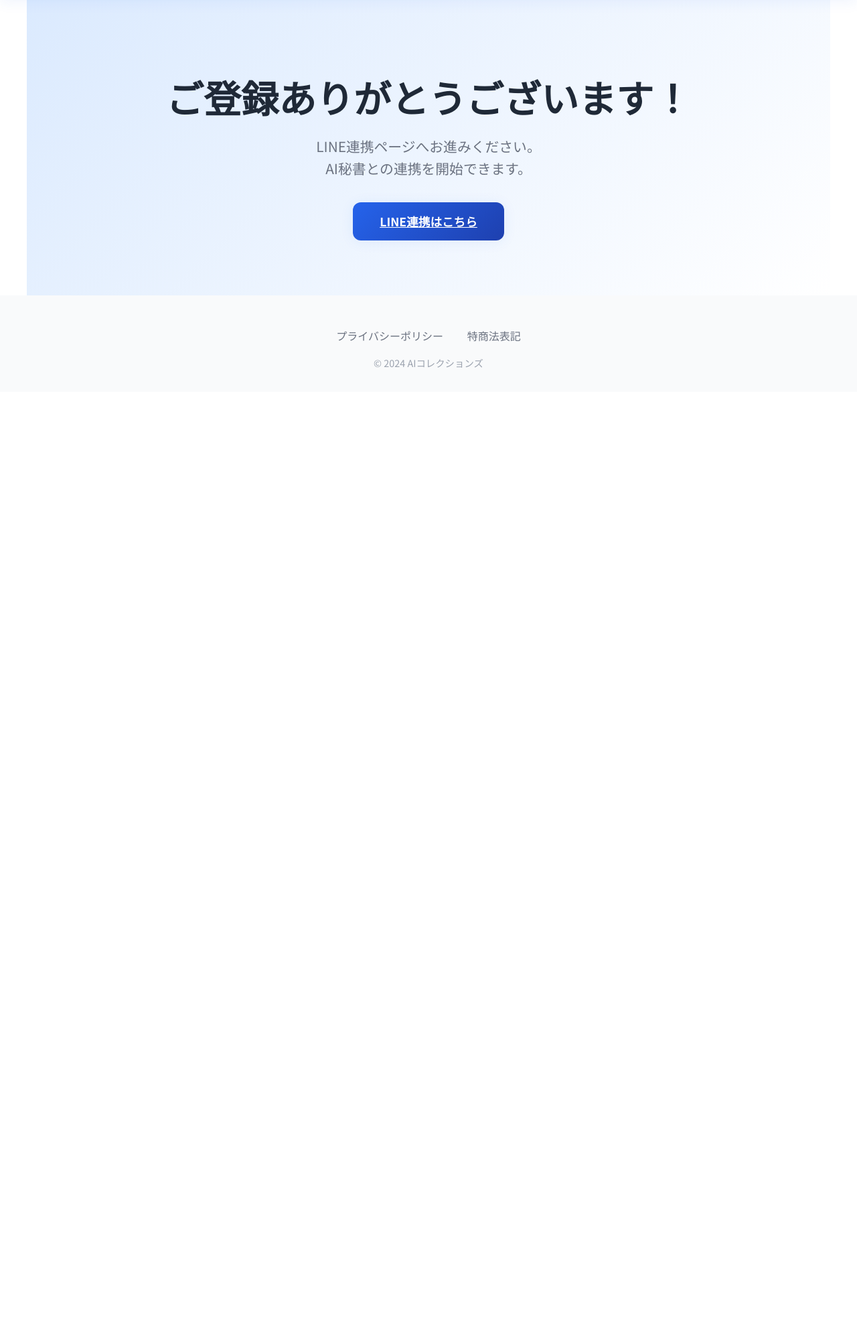
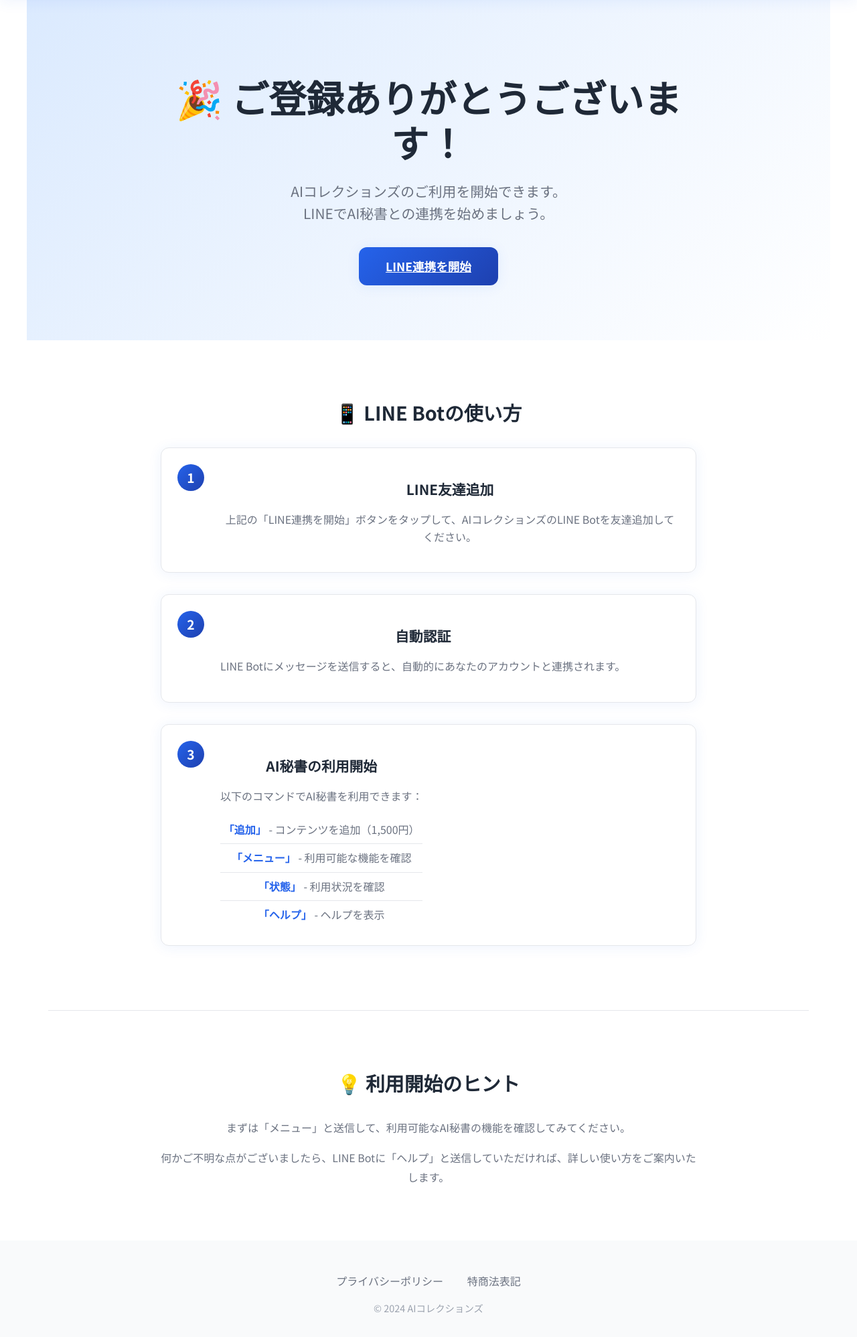
Before and after one commit to kikuchi-mizuki/lp, a Flask app: page /thanks in a window 1280 px wide. Shown: the part 83-2079 px from the top of the page at 67% size. Before the commit the page ends 632 px from the top, so only its background shows below. Run offline with Flask 3, Linux system fonts and the light colour scheme; some libraries are stand-ins or nearby versions.

Commit message:
LINE Bot操作設定の改善とthanksページの充実

```diff
--- a/lp/app.py
+++ b/lp/app.py
@@ -180,85 +180,213 @@
         expected_signature = base64.b64encode(hash).decode('utf-8')
         if not hmac.compare_digest(signature, expected_signature):
             abort(400, 'Invalid signature')
+
     # イベント処理
     events = json.loads(body).get('events', [])
     for event in events:
         if event.get('type') == 'message' and event['message'].get('type') == 'text':
             user_id = event['source']['userId']
             text = event['message']['text']
+
+            # ユーザー情報を取得
+            conn = get_db_connection()
+            c = conn.cursor()
+            c.execute('SELECT id, stripe_subscription_id, line_user_id FROM users WHERE line_user_id = %s', (user_id,))
+            user = c.fetchone()
+
+            if not user:
+                # line_user_id未登録なら最新ユーザーを取得し、紐付け
+                c.execute('SELECT id, stripe_subscription_id FROM users WHERE line_user_id IS NULL ORDER BY created_at DESC LIMIT 1')
+                user = c.fetchone()
+                if user:
+                    c.execute('UPDATE users SET line_user_id = %s WHERE id = %s', (user_id, user[0]))
+                    conn.commit()
+                    # 歓迎メッセージを送信
+                    send_line_message(event['replyToken'], get_welcome_message())
+                else:
+                    # ユーザー未登録
+                    send_line_message(event['replyToken'], get_not_registered_message())
+                conn.close()
+                continue
+
+            # 登録済みユーザーの処理
+            user_id_db = user[0]
+            stripe_subscription_id = user[1]
+
+            # コマンド処理
             if text == '追加':
-                print(f'ユーザー {user_id} から「追加」メッセージ受信')
-                # DBからユーザー情報取得
-                conn = get_db_connection()
-                c = conn.cursor()
-                c.execute('SELECT id, stripe_subscription_id, line_user_id FROM users WHERE line_user_id = %s', (user_id,))
-                user = c.fetchone()
-                if not user:
-                    # line_user_id未登録ならstripe_customer_idで最新ユーザーを取得し、紐付け
-                    c.execute('SELECT id, stripe_subscription_id FROM users WHERE line_user_id IS NULL ORDER BY created_at DESC LIMIT 1')
-                    user = c.fetchone()
-                    if user:
-                        c.execute('UPDATE users SET line_user_id = %s WHERE id = %s', (user_id, user[0]))
-                        conn.commit()
-                    else:
-                        conn.close()
-                        # ユーザー未登録
-                        reply_token = event['replyToken']
-                        headers = {
-                            'Authorization': f'Bearer {LINE_CHANNEL_ACCESS_TOKEN}',
-                            'Content-Type': 'application/json'
-                        }
-                        data = {
-                            'replyToken': reply_token,
-                            'messages': [
-                                {'type': 'text', 'text': 'ご登録情報が見つかりません。先にLPからご登録ください。'}
-                            ]
-                        }
-                        requests.post('https://api.line.me/v2/bot/message/reply', headers=headers, json=data)
-                        return jsonify({'status': 'ok'})
-                user_id_db = user[0]
-                stripe_subscription_id = user[1]
-                # Stripeからsubscription_item_id取得
-                subscription = stripe.Subscription.retrieve(stripe_subscription_id)
-                # 最初のitemを従量課金と仮定
-                usage_item = None
-                for item in subscription['items']['data']:
-                    if item['price']['id'] == USAGE_PRICE_ID:
-                        usage_item = item
-                        break
-                if not usage_item:
-                    conn.close()
-                    print('従量課金アイテムが見つかりません')
-                    return jsonify({'status': 'ok'})
-                subscription_item_id = usage_item['id']
-                try:
-                    usage_record = stripe.SubscriptionItem.create_usage_record(
-                        subscription_item_id,
-                        quantity=1,
-                        timestamp=int(__import__('time').time()),
-                        action='increment',
-                    )
-                    # usage_logsに記録
-                    c.execute('INSERT INTO usage_logs (user_id, usage_quantity, stripe_usage_record_id) VALUES (%s, %s, %s)',
-                              (user_id_db, 1, usage_record.id))
-                    conn.commit()
-                    # LINEに返信
-                    reply_token = event['replyToken']
-                    headers = {
-                        'Authorization': f'Bearer {LINE_CHANNEL_ACCESS_TOKEN}',
-                        'Content-Type': 'application/json'
-                    }
-                    data = {
-                        'replyToken': reply_token,
-                        'messages': [
-                            {'type': 'text', 'text': 'コンテンツ追加を受け付けました！'}
-                        ]
-                    }
-                    requests.post('https://api.line.me/v2/bot/message/reply', headers=headers, json=data)
-                except Exception as e:
-                    print('Usage Record作成エラー:', e)
-                conn.close()
+                handle_add_content(event['replyToken'], user_id_db, stripe_subscription_id)
+            elif text == 'メニュー':
+                send_line_message(event['replyToken'], get_menu_message())
+            elif text == 'ヘルプ':
+                send_line_message(event['replyToken'], get_help_message())
+            elif text == '状態':
+                handle_status_check(event['replyToken'], user_id_db)
+            else:
+                send_line_message(event['replyToken'], get_default_message())
+
+            conn.close()
+
     return jsonify({'status': 'ok'})
+
+def send_line_message(reply_token, message):
+    """LINEメッセージを送信"""
+    headers = {
+        'Authorization': f'Bearer {LINE_CHANNEL_ACCESS_TOKEN}',
+        'Content-Type': 'application/json'
+    }
+    data = {
+        'replyToken': reply_token,
+        'messages': [{'type': 'text', 'text': message}]
+    }
+    try:
+        response = requests.post('https://api.line.me/v2/bot/message/reply', headers=headers, json=data)
+        response.raise_for_status()
+    except Exception as e:
+        print(f'LINEメッセージ送信エラー: {e}')
+
+def get_welcome_message():
+    """歓迎メッセージ"""
+    return """🎉 AIコレクションズへようこそ！
+
+あなたのAI秘書が準備できました。
+
+📋 利用可能なコマンド：
+• 「追加」- コンテンツを追加
+• 「メニュー」- メニューを表示
+• 「状態」- 利用状況を確認
+• 「ヘルプ」- ヘルプを表示
+
+何かご質問がございましたら、お気軽にお声かけください！"""
+
+def get_menu_message():
+    """メニューメッセージ"""
+    return """📋 AIコレクションズ メニュー
+
+🤖 利用可能なAI秘書：
+1. AI予定秘書 - スケジュール管理
+2. AI経理秘書 - 見積書・請求書作成
+3. AIタスクコンシェルジュ - タスク最適配置
+
+💡 コマンド：
+• 「追加」- コンテンツを追加
+• 「状態」- 利用状況を確認
+• 「ヘルプ」- ヘルプを表示
+
+何かご質問がございましたら、お気軽にお声かけください！"""
+
+def get_help_message():
+    """ヘルプメッセージ"""
+    return """❓ AIコレクションズ ヘルプ
+
+📝 基本的な使い方：
+1. 「追加」と送信してコンテンツを追加
+2. 「状態」で利用状況を確認
+3. 「メニュー」で利用可能な機能を確認
+
+🔧 サポート：
+ご不明な点がございましたら、以下のコマンドをお試しください：
+• 「メニュー」- 機能一覧
+• 「状態」- 現在の利用状況
+
+お困りの際は、いつでもお声かけください！"""
+
+def get_not_registered_message():
+    """未登録ユーザーメッセージ"""
+    return """⚠️ ご登録情報が見つかりません
+
+AIコレクションズをご利用いただくには、先にLPからご登録が必要です。
+
+🌐 登録はこちらから：
+https://lp-production-xxxx.up.railway.app
+
+ご登録後、再度お声かけください！"""
+
+def get_default_message():
+    """デフォルトメッセージ"""
+    return """💬 何かお手伝いできることはありますか？
+
+📋 利用可能なコマンド：
+• 「追加」- コンテンツを追加
+• 「メニュー」- メニューを表示
+• 「状態」- 利用状況を確認
+• 「ヘルプ」- ヘルプを表示
+
+お気軽にお声かけください！"""
+
+def handle_add_content(reply_token, user_id_db, stripe_subscription_id):
+    """コンテンツ追加処理"""
+    try:
+        # Stripeからsubscription_item_id取得
+        subscription = stripe.Subscription.retrieve(stripe_subscription_id)
+        usage_item = None
+        for item in subscription['items']['data']:
+            if item['price']['id'] == USAGE_PRICE_ID:
+                usage_item = item
+                break
+
+        if not usage_item:
+            send_line_message(reply_token, "❌ 従量課金アイテムが見つかりません。サポートにお問い合わせください。")
+            return
+
+        subscription_item_id = usage_item['id']
+
+        # Usage Record作成
+        usage_record = stripe.SubscriptionItem.create_usage_record(
+            subscription_item_id,
+            quantity=1,
+            timestamp=int(__import__('time').time()),
+            action='increment',
+        )
+
+        # DBに記録
+        conn = get_db_connection()
+        c = conn.cursor()
+        c.execute('INSERT INTO usage_logs (user_id, usage_quantity, stripe_usage_record_id) VALUES (%s, %s, %s)',
+                  (user_id_db, 1, usage_record.id))
+        conn.commit()
+        conn.close()
+
+        # 成功メッセージ
+        success_message = """✅ コンテンツ追加を受け付けました！
+
+📊 追加内容：
+• AI秘書機能 1件追加
+
+💰 料金：
+• 追加料金：1,500円（次回請求時に反映）
+
+何か他にお手伝いできることはありますか？"""
+
+        send_line_message(reply_token, success_message)
+
+    except Exception as e:
+        print(f'コンテンツ追加エラー: {e}')
+        send_line_message(reply_token, "❌ エラーが発生しました。しばらく時間をおいて再度お試しください。")
+
+def handle_status_check(reply_token, user_id_db):
+    """利用状況確認"""
+    try:
+        conn = get_db_connection()
+        c = conn.cursor()
+        c.execute('SELECT COUNT(*) FROM usage_logs WHERE user_id = %s', (user_id_db,))
+        usage_count = c.fetchone()[0]
+        conn.close()
+
+        status_message = f"""📊 利用状況
+
+📈 今月の追加回数：{usage_count}回
+💰 追加料金：{usage_count * 1500}円
+
+💡 ヒント：
+• 「追加」でコンテンツを追加
+• 「メニュー」で機能一覧を確認"""
+
+        send_line_message(reply_token, status_message)
+
+    except Exception as e:
+        print(f'利用状況確認エラー: {e}')
+        send_line_message(reply_token, "❌ 利用状況の取得に失敗しました。しばらく時間をおいて再度お試しください。")
 
 if __name__ == '__main__':
     app.run(debug=True)
--- a/lp/static/css/style.css
+++ b/lp/static/css/style.css
@@ -568,3 +568,92 @@
   display: block;
   object-fit: contain;
 }
+
+/* LINE Instructions Styles */
+.line-instructions {
+  max-width: 800px;
+  margin: 0 auto;
+}
+
+.instruction-step {
+  display: flex;
+  align-items: flex-start;
+  margin-bottom: 2rem;
+  padding: 1.5rem;
+  background: var(--background-white);
+  border-radius: var(--radius-medium);
+  box-shadow: var(--shadow-soft);
+  border: 1px solid var(--border-light);
+}
+
+.step-number {
+  width: 40px;
+  height: 40px;
+  background: linear-gradient(135deg, var(--primary-color) 0%, var(--primary-dark) 100%);
+  color: var(--background-white);
+  border-radius: 50%;
+  display: flex;
+  align-items: center;
+  justify-content: center;
+  font-weight: 700;
+  font-size: 1.2rem;
+  margin-right: 1.5rem;
+  flex-shrink: 0;
+}
+
+.step-content h3 {
+  font-size: 1.3rem;
+  font-weight: 600;
+  color: var(--text-dark);
+  margin-bottom: 0.5rem;
+}
+
+.step-content p {
+  color: var(--text-gray);
+  line-height: 1.6;
+  margin-bottom: 1rem;
+}
+
+.command-list {
+  list-style: none;
+  padding: 0;
+  margin: 0;
+}
+
+.command-list li {
+  padding: 0.5rem 0;
+  border-bottom: 1px solid var(--border-light);
+  color: var(--text-gray);
+}
+
+.command-list li:last-child {
+  border-bottom: none;
+}
+
+.command-list strong {
+  color: var(--primary-color);
+  font-weight: 600;
+}
+
+.tips-content {
+  text-align: center;
+  color: var(--text-gray);
+  line-height: 1.8;
+}
+
+.tips-content p {
+  margin-bottom: 1rem;
+}
+
+/* Responsive adjustments for instructions */
+@media (max-width: 768px) {
+  .instruction-step {
+    flex-direction: column;
+    text-align: center;
+  }
+
+  .step-number {
+    margin-right: 0;
+    margin-bottom: 1rem;
+  }
+}
--- a/lp/templates/thanks.html
+++ b/lp/templates/thanks.html
@@ -18,9 +18,56 @@
     <main>
         <section class="hero">
             <div class="hero-content">
-                <h1 class="hero-title">ご登録ありがとうございます！</h1>
-                <p class="hero-subtitle">LINE連携ページへお進みください。<br>AI秘書との連携を開始できます。</p>
-                <a href="https://lin.ee/kXfKDNc" target="_blank" class="hero-btn">LINE連携はこちら</a>
+                <h1 class="hero-title">🎉 ご登録ありがとうございます！</h1>
+                <p class="hero-subtitle">AIコレクションズのご利用を開始できます。<br>LINEでAI秘書との連携を始めましょう。</p>
+                <a href="https://lin.ee/kXfKDNc" target="_blank" class="hero-btn">LINE連携を開始</a>
+            </div>
+        </section>
+
+        <section class="section">
+            <div class="statement-content">
+                <h2 class="statement-title">📱 LINE Botの使い方</h2>
+                <div class="line-instructions">
+                    <div class="instruction-step">
+                        <div class="step-number">1</div>
+                        <div class="step-content">
+                            <h3>LINE友達追加</h3>
+                            <p>上記の「LINE連携を開始」ボタンをタップして、AIコレクションズのLINE Botを友達追加してください。</p>
+                        </div>
+                    </div>
+
+                    <div class="instruction-step">
+                        <div class="step-number">2</div>
+                        <div class="step-content">
+                            <h3>自動認証</h3>
+                            <p>LINE Botにメッセージを送信すると、自動的にあなたのアカウントと連携されます。</p>
+                        </div>
+                    </div>
+
+                    <div class="instruction-step">
+                        <div class="step-number">3</div>
+                        <div class="step-content">
+                            <h3>AI秘書の利用開始</h3>
+                            <p>以下のコマンドでAI秘書を利用できます：</p>
+                            <ul class="command-list">
+                                <li><strong>「追加」</strong> - コンテンツを追加（1,500円）</li>
+                                <li><strong>「メニュー」</strong> - 利用可能な機能を確認</li>
+                                <li><strong>「状態」</strong> - 利用状況を確認</li>
+                                <li><strong>「ヘルプ」</strong> - ヘルプを表示</li>
+                            </ul>
+                        </div>
+                    </div>
+                </div>
+            </div>
+        </section>
+
+        <section class="section">
+            <div class="statement-content">
+                <h2 class="statement-title">💡 利用開始のヒント</h2>
+                <div class="tips-content">
+                    <p>まずは「メニュー」と送信して、利用可能なAI秘書の機能を確認してみてください。</p>
+                    <p>何かご不明な点がございましたら、LINE Botに「ヘルプ」と送信していただければ、詳しい使い方をご案内いたします。</p>
+                </div>
             </div>
         </section>
     </main>
```
